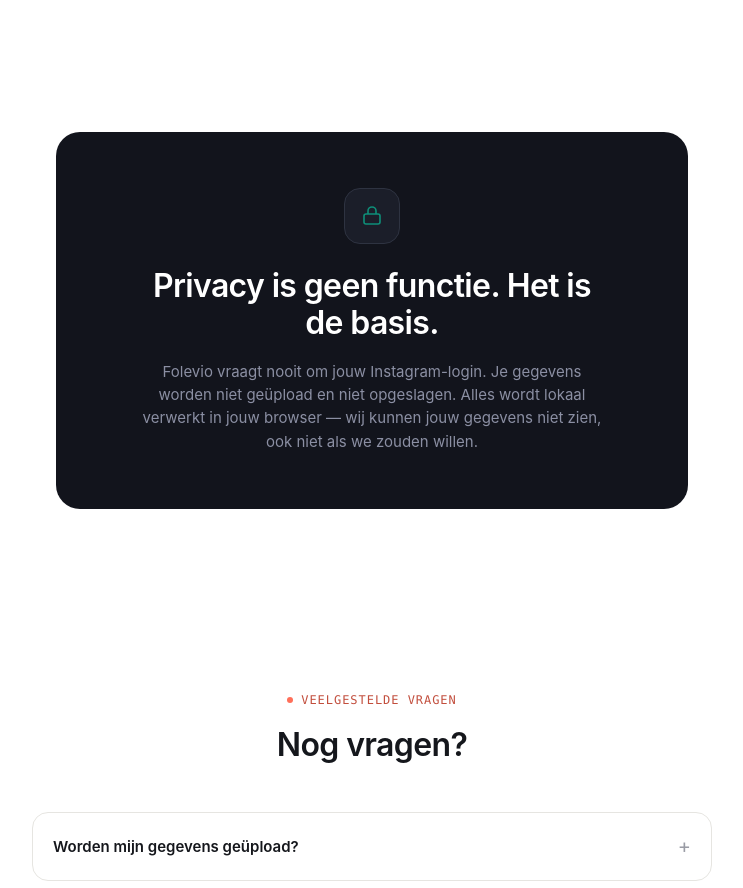
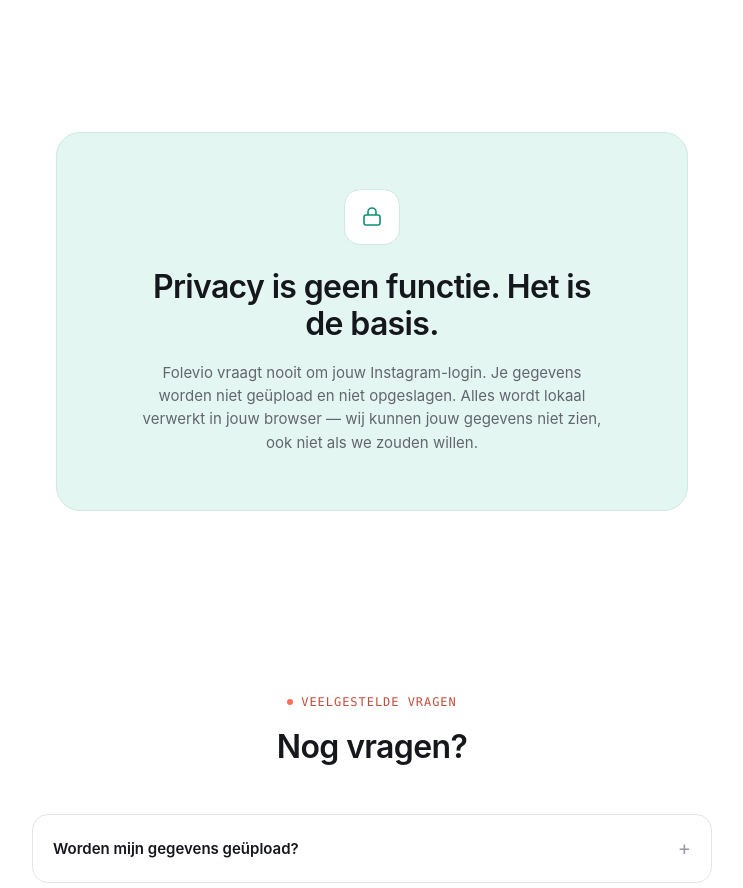
Before and after one commit to Folevio/Folevio.nl, a plain HTML site: page index.html in a window 1280 px wide. Shown: the part 2740-3628 px from the top of the page, without its empty margins (268-1011 px from the left). Drawn offline with Linux system fonts and the light colour scheme.

Commit message:
fix: style

```diff
--- a/styles.css
+++ b/styles.css
@@ -364,25 +364,28 @@ p{margin:0;color:var(--text-muted);}
   text-align:center;margin-top:22px;font-size:13px;color:var(--text-faint);
 }
 
-/* ---------- Dark privacy card ---------- */
+/* ---------- Privacy statement card ---------- */
+/* Light theme, on purpose: "dark" on this page is reserved exclusively for
+   moments that show the real tool (see .preview-frame). This card makes its
+   point through color accent and typographic weight instead. */
 
 .privacy-card{
-  background:var(--dark-bg);
+  background:var(--teal-dim);
+  border:1px solid #CFE9E3;
   border-radius:24px;
   padding:56px 32px;
   text-align:center;
-  color:var(--dark-text);
 }
 .privacy-lock{
   width:56px;height:56px;border-radius:16px;
-  background:var(--dark-surface);
-  border:1px solid var(--dark-border);
+  background:#fff;
+  border:1px solid #CFE9E3;
   display:flex;align-items:center;justify-content:center;
   margin:0 auto 24px;
 }
 .privacy-lock svg{width:24px;height:24px;color:var(--teal);}
-.privacy-card h2{color:#fff;max-width:460px;margin:0 auto;}
-.privacy-card p{color:var(--dark-text-muted);max-width:460px;margin:18px auto 0;font-size:15px;}
+.privacy-card h2{color:var(--text);max-width:460px;margin:0 auto;}
+.privacy-card p{color:var(--text-muted);max-width:460px;margin:18px auto 0;font-size:15px;}
 
 /* ---------- FAQ ---------- */
 
```
